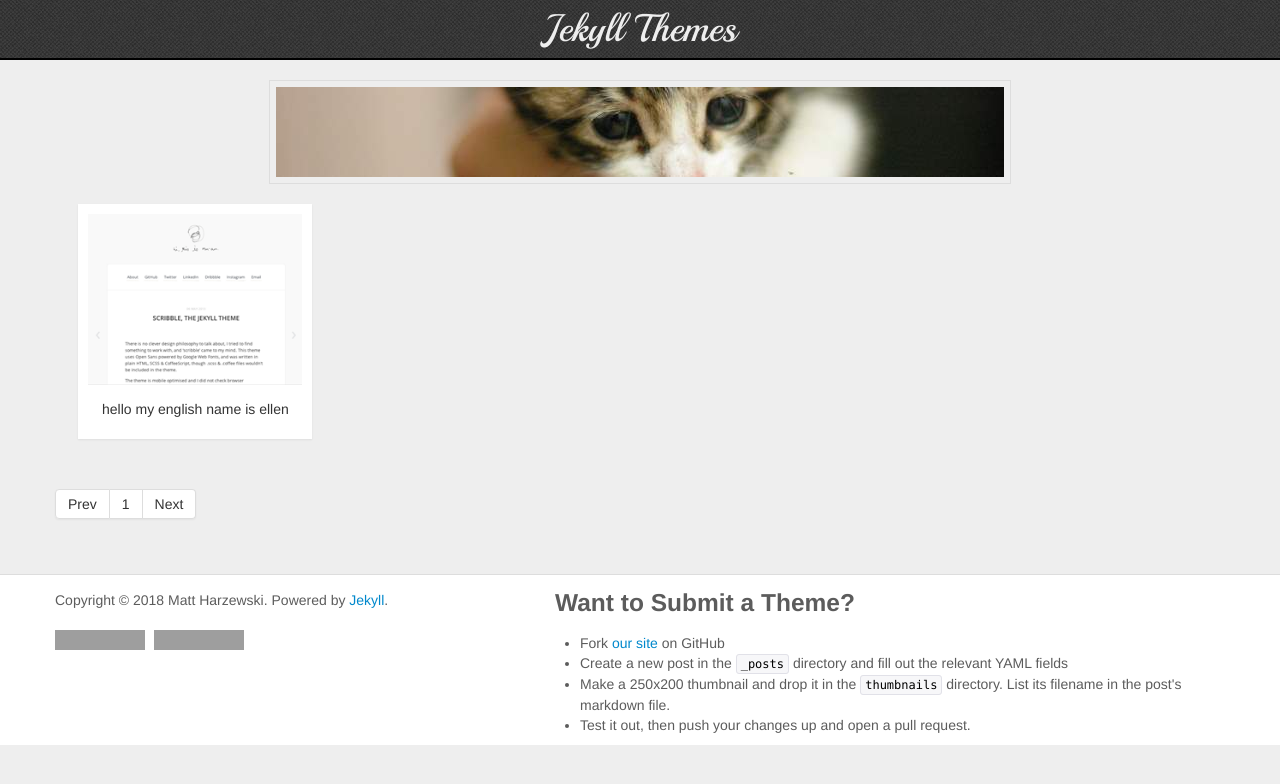
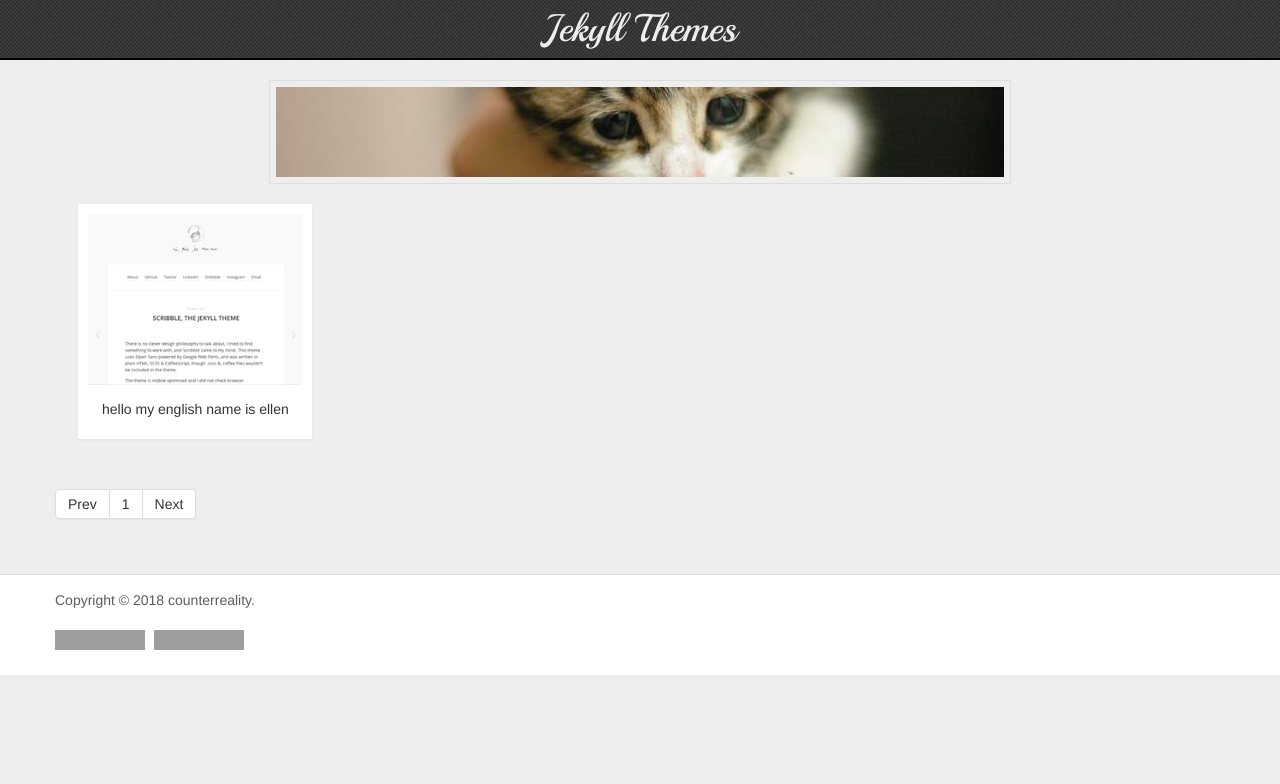
Before and after one commit to chickenball/chickenball.github.io, a Jekyll site: the page built from index.html, in a window 1280 px wide. Shown: the top 784 px of the page. Built offline with Jekyll 4.4.1, drawn with Linux system fonts in a browser that asks for light colours; Markdown is read by kramdown in place of the engine named in the settings; the list of posts is cut into pages by our own code; grey boxes are pictures that could not be loaded.

Commit message:
changing copyright

```diff
--- a/_layouts/default.html
+++ b/_layouts/default.html
@@ -92,21 +92,11 @@
       <div class="row">
 
         <div class="span5 copyright">
-          Copyright &copy; {{ site.time | date: '%Y' }} Matt Harzewski. Powered by <a href="http://jekyllrb.com">Jekyll</a>.
+          Copyright &copy; {{ site.time | date: '%Y' }} counterreality.
           <br /><br />
           <iframe src="http://ghbtns.com/github-btn.html?user=mattvh&repo=jekyllthemes&type=fork&count=true" allowtransparency="true" frameborder="0" scrolling="0" width="95" height="20"></iframe>
           <iframe src="http://ghbtns.com/github-btn.html?user=mattvh&repo=jekyllthemes&type=watch&count=true" allowtransparency="true" frameborder="0" scrolling="0" width="110" height="20"></iframe>
           <br /><br />
-        </div>
-
-        <div class="span7">
-          <h3>Want to Submit a Theme?</h3>
-          <ul>
-            <li>Fork <a href="https://github.com/mattvh/jekyllthemes" target="_blank">our site</a> on GitHub</li>
-            <li>Create a new post in the <code>_posts</code> directory and fill out the relevant YAML fields</li>
-            <li>Make a 250x200 thumbnail and drop it in the <code>thumbnails</code> directory. List its filename in the post's markdown file.</li>
-            <li>Test it out, then push your changes up and open a pull request.</li>
-          </ul>
         </div>
 
       </div>
```
